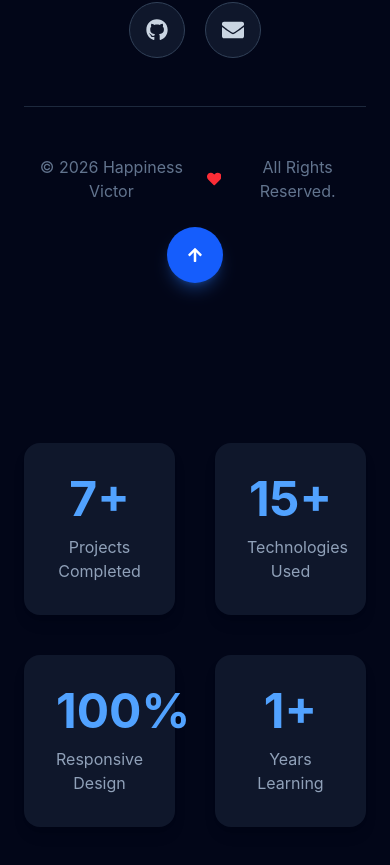
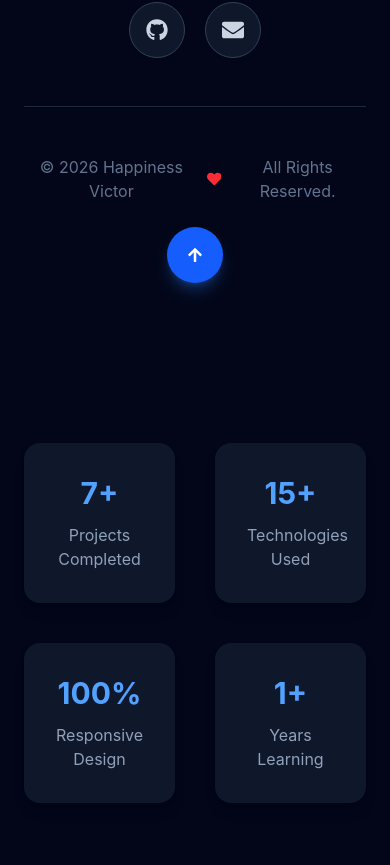
Before and after one commit to happyv288/Happiness-Portfolio, a React (Vite) app: page / in a window 390 px wide. Shown: the part 10192-11057 px from the top of the page. Built offline with nearby package versions, Linux system fonts and the light colour scheme.

Commit message:
Improve responsiveness and polish portfolio UI

```diff
--- a/src/sections/Stats.tsx
+++ b/src/sections/Stats.tsx
@@ -37,7 +37,7 @@ const Stats = () => {
             transition={{ duration: 0.6 }}
             className="rounded-2xl bg-slate-100 p-8 shadow-lg transition-all duration-300 hover:-translate-y-2 hover:shadow-xl dark:bg-slate-900"
           >
-            <h2 className="text-5xl font-bold text-blue-500 dark:text-blue-400">
+            <h2 className="text-3xl font-bold text-blue-500 sm:text-4xl md:text-5xl dark:text-blue-400">
               <AnimatedCounter end={stat.number} />
               {stat.suffix}
             </h2>
```
